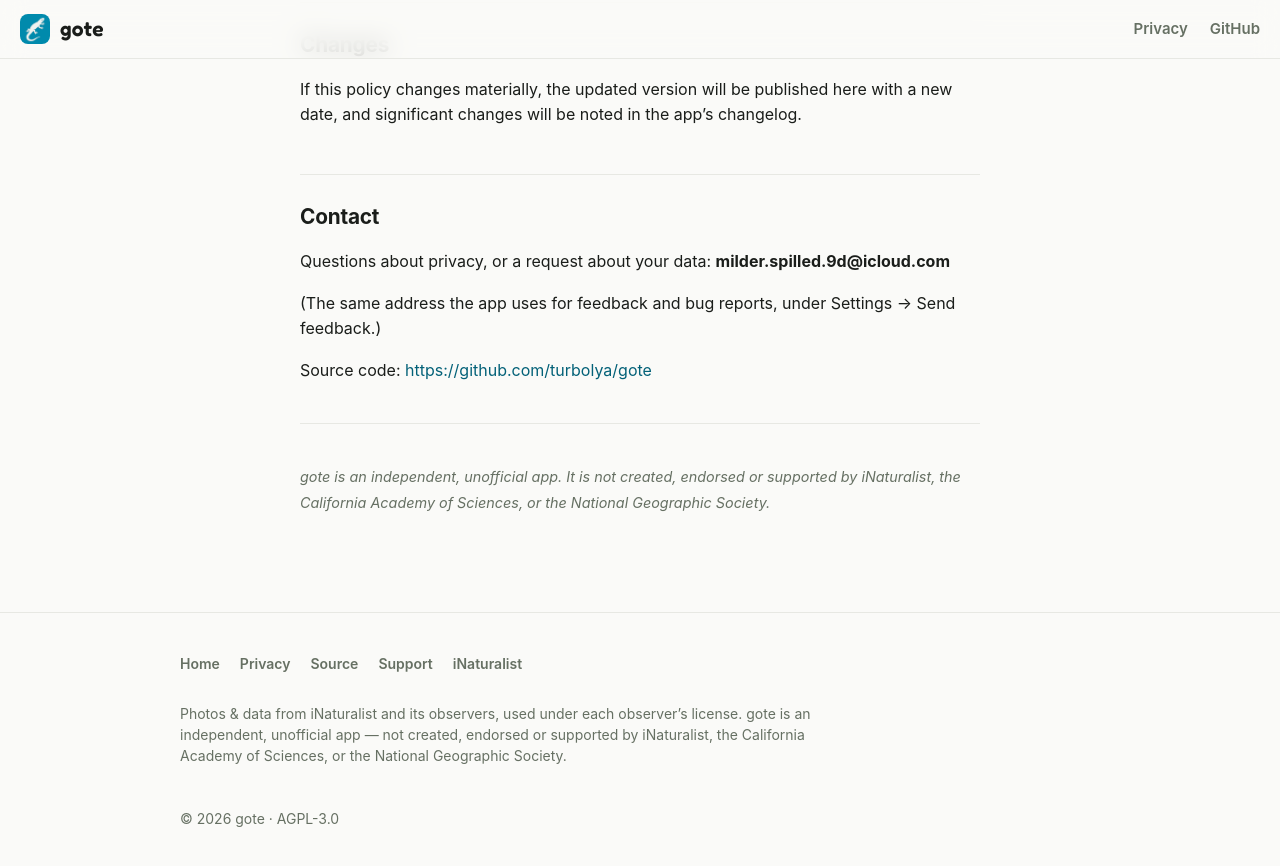
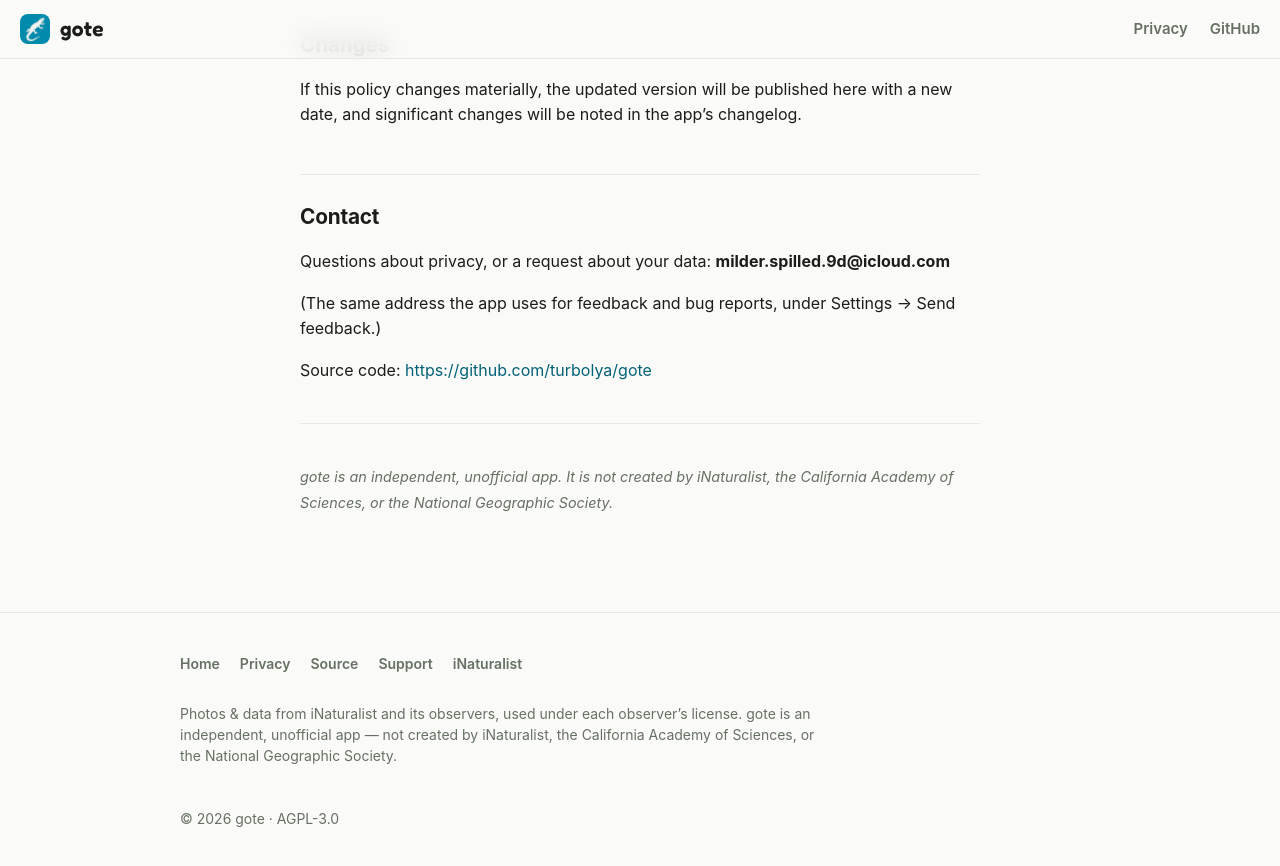
Before and after one commit to turbolya/gote, a Jekyll site: the page built from PRIVACY.md, in a window 1280 px wide and 900 px high, scrolled down 4108 px. Shown: the top 866 px of the window. Built offline with Jekyll 4.4.1, drawn with Linux system fonts in a browser that asks for light colours; our own code applies the rules of GitHub Pages for plain Markdown files.

Commit message:
Soften the iNaturalist disclaimer to 'not created by' (v2.29.4)
Drop 'endorsed or supported' from the disclaimer in the app Legal screen, the
website footer, and PRIVACY.md — leaving just 'not created by iNaturalist, the
California Academy of Sciences, or the National Geographic Society.'

Co-Authored-By: Claude Opus 4.8 <noreply@anthropic.com>

```diff
--- a/PRIVACY.md
+++ b/PRIVACY.md
@@ -162,6 +162,5 @@ Source code: <https://github.com/turbolya/gote>
 
 ---
 
-*gote is an independent, unofficial app. It is not created, endorsed or
-supported by iNaturalist, the California Academy of Sciences, or the National
-Geographic Society.*
+*gote is an independent, unofficial app. It is not created by iNaturalist, the
+California Academy of Sciences, or the National Geographic Society.*
--- a/_layouts/base.html
+++ b/_layouts/base.html
@@ -169,9 +169,9 @@
       </div>
       <p class="footer-note">
         Photos &amp; data from iNaturalist and its observers, used under each
-        observer’s license. gote is an independent, unofficial app — not created,
-        endorsed or supported by iNaturalist, the California Academy of Sciences,
-        or the National Geographic Society.
+        observer’s license. gote is an independent, unofficial app — not created
+        by iNaturalist, the California Academy of Sciences, or the National
+        Geographic Society.
       </p>
       <p>© 2026 gote · AGPL-3.0</p>
     </div>
--- a/app.json
+++ b/app.json
@@ -2,7 +2,7 @@
   "expo": {
     "name": "gote",
     "slug": "gote",
-    "version": "2.29.3",
+    "version": "2.29.4",
     "orientation": "portrait",
     "icon": "./assets/app-icon.png",
     "userInterfaceStyle": "automatic",
--- a/package.json
+++ b/package.json
@@ -1,6 +1,6 @@
 {
   "name": "gote",
-  "version": "2.29.3",
+  "version": "2.29.4",
   "license": "AGPL-3.0-only",
   "main": "index.js",
   "scripts": {
```
Also changed, not shown: src/changelog.js (+8 -1 lines), src/screens/LegalScreen.js (+3 -4 lines).
